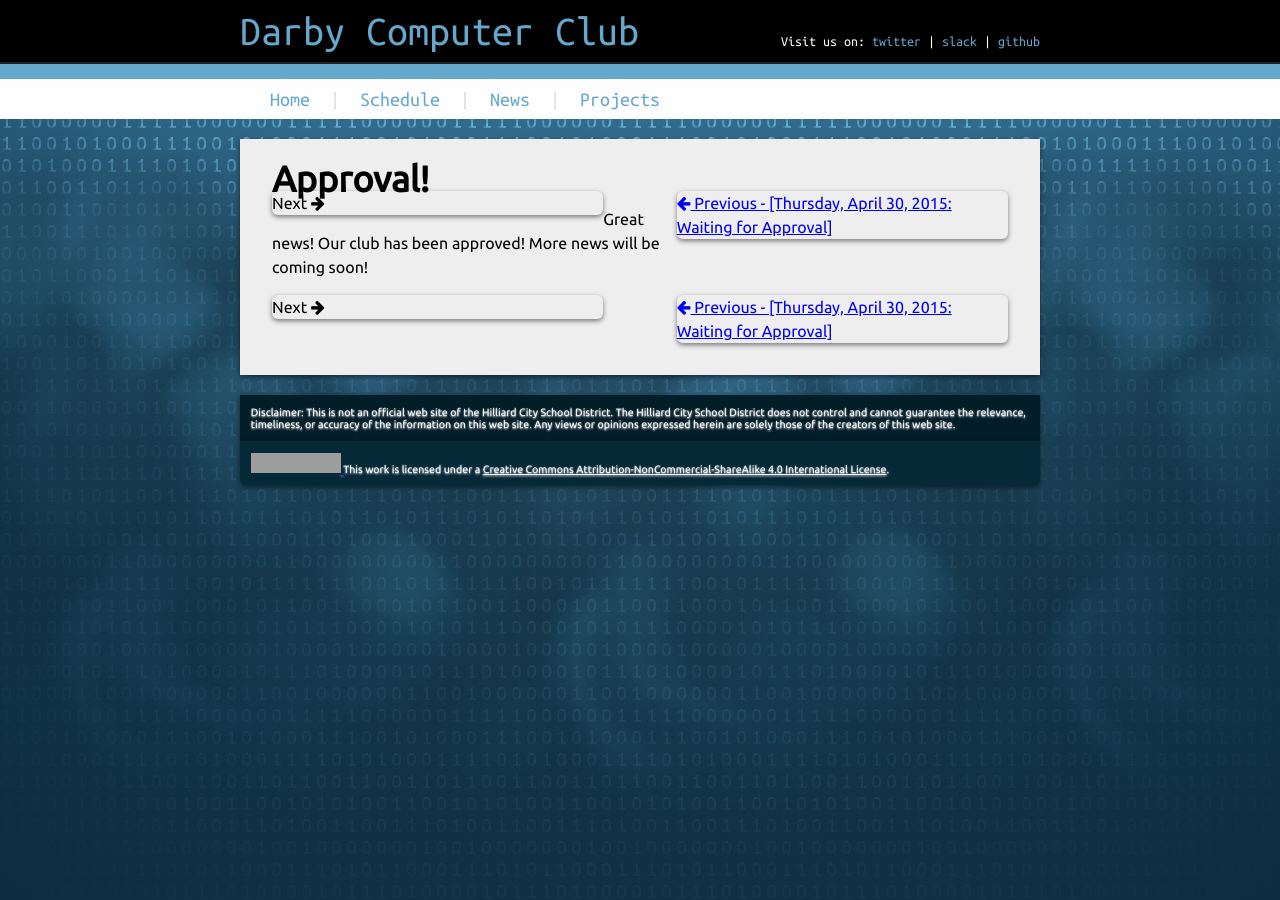
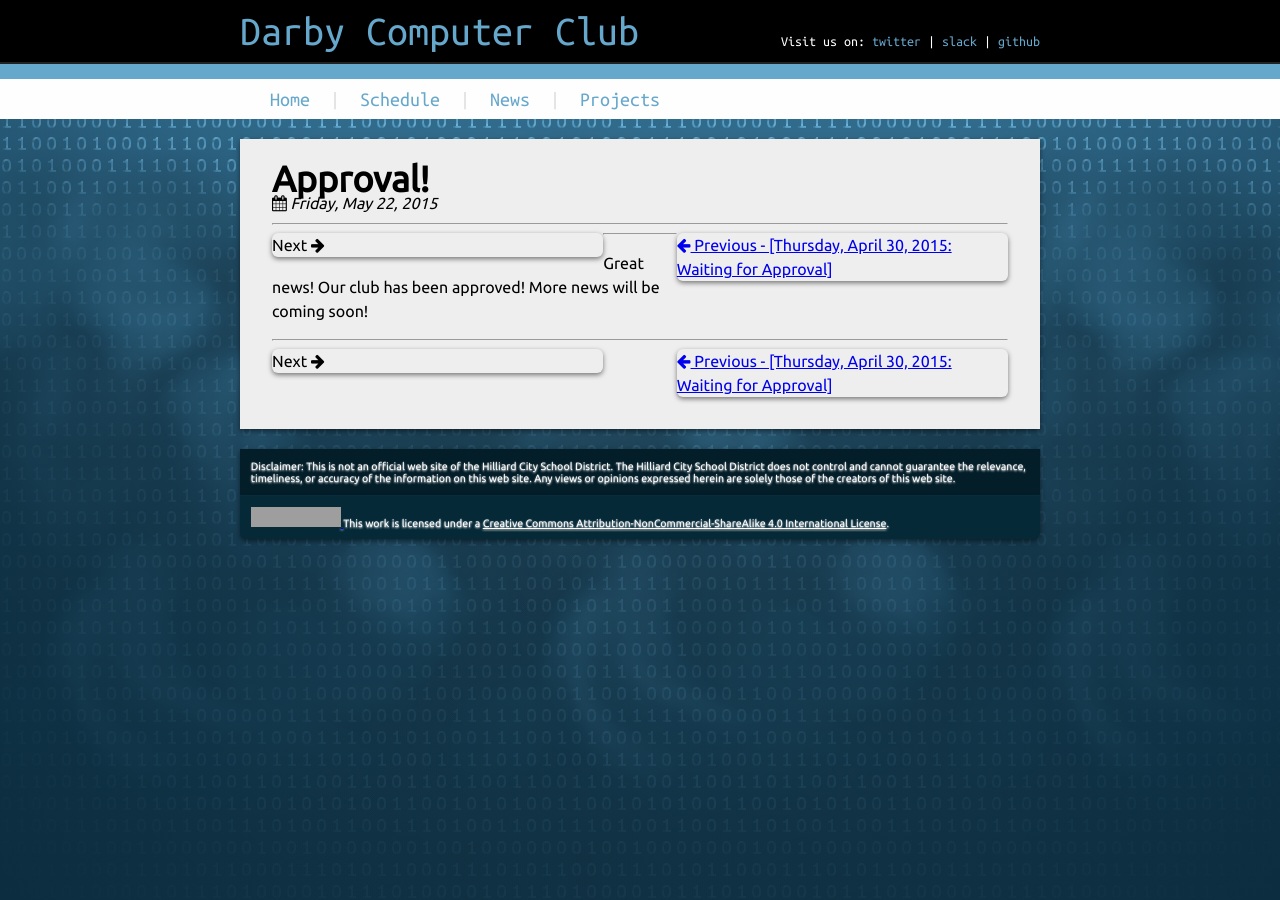
Before and after one commit to DarbyComputerClub/DarbyComputerClub.github.io, a Jekyll site: the page built from _posts/2015-05-22-approval.md, in a window 1280 px wide. Built offline with Jekyll 4.4.1, drawn with Linux system fonts in a browser that asks for light colours; nearby versions of some CDN libraries; grey boxes are pictures that could not be loaded.

Commit message:
One more style correction

```diff
--- a/_layouts/post.html
+++ b/_layouts/post.html
@@ -1,4 +1,9 @@
 {% include head.html %}
+  <i>
+      <i class="fa fa-calendar"></i>
+      {{ page.date | date: "%A, %B %d, %Y" }}
+  </i>
+  <hr>
   <nav>
     {% if page.previous.url %}
         <div class="nav-link-right">
@@ -28,7 +33,11 @@
     {% endif %}
   </nav>
 
+  <hr>
+
   {{ content }}
+
+  <hr>
 
   <nav>
     {% if page.previous.url %}
```
